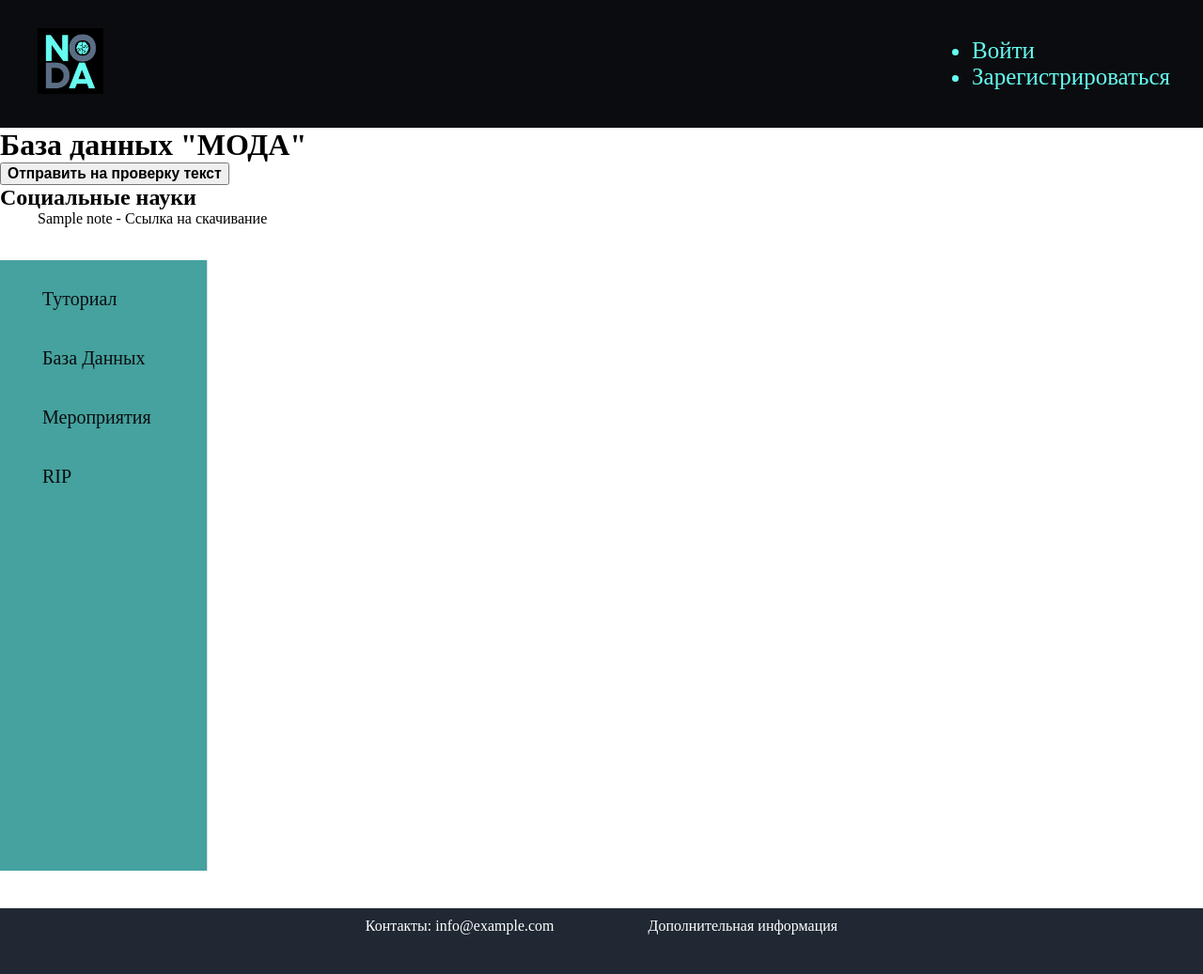
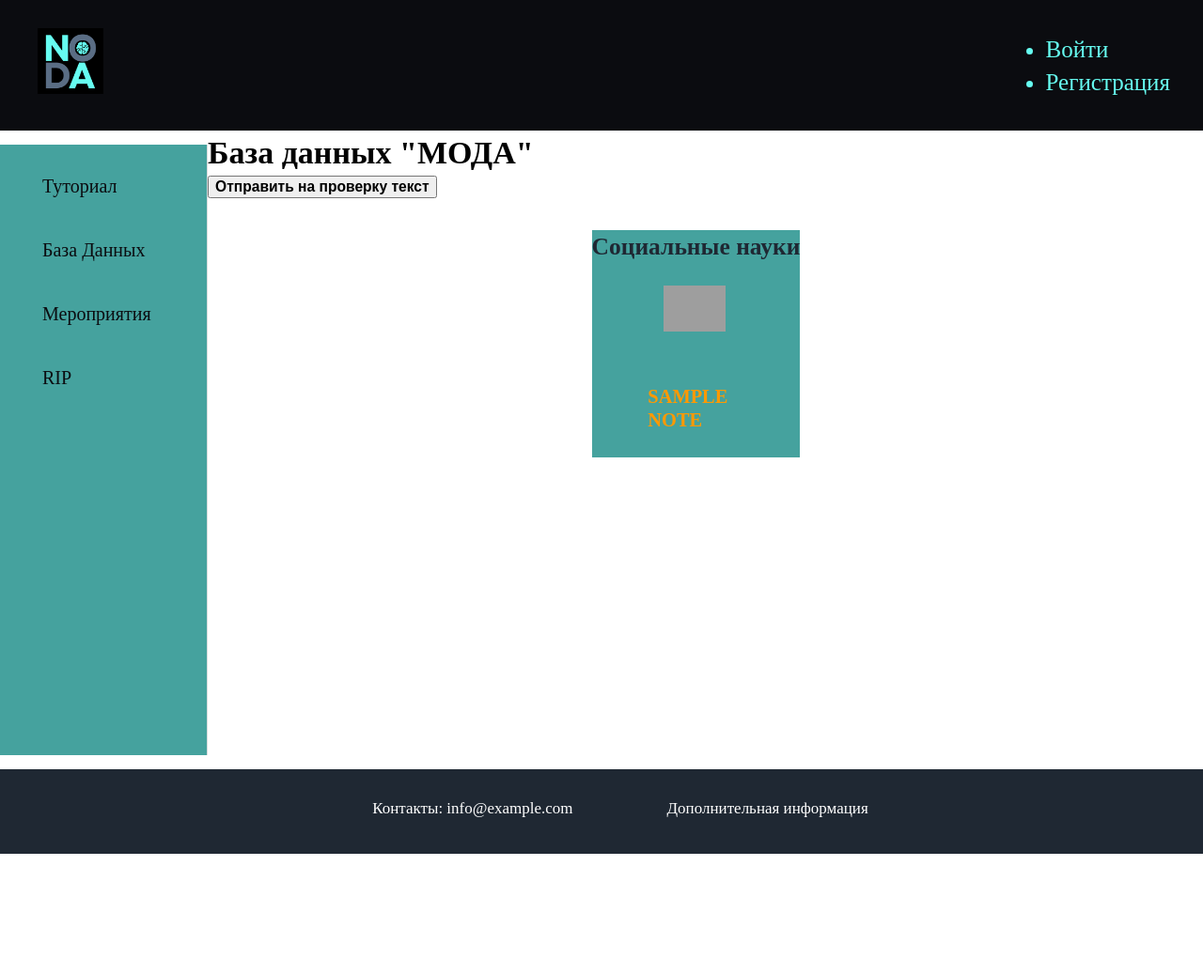
Before and after one commit to SlavicDeveloper/NODA_PROJECT, a Django app: page /notes/ in a window 1280 px wide. Shown: the whole page at 94% size. After the commit the page ends 909 px from the top, so only its background shows below. Run offline with Django 5.2, Linux system fonts and the light colour scheme; tables that the repository leaves empty hold one stand-in row (values such as "Sample post"); grey boxes are pictures that could not be loaded.

Commit message:
clean forms and  list_dispaly in django-admin
- add clean forms func in forms.py
- add class NotesAdmin for list_display in admin.py
- rewrite notes_preveiw.html and add new stylesheets
@idsosin

```diff
--- a/NODA_web/main/static/main/css/main.css
+++ b/NODA_web/main/static/main/css/main.css
@@ -36,6 +36,7 @@ a {
 
 
 .sidebar {
+    float: left;
     display: flex;
     flex-decoration: column;
     justify-content: space-between;
@@ -44,8 +45,8 @@ a {
     border-right: 1px solid #D7DBDD;
     background-color: #45A29E;
     padding: 10px;
-    margin-top: 35px;
-    margin-bottom: 40px;
+    margin-top: 15px;
+    margin-bottom: 15px;
 }
 .sidebar a{
     color: #0B0C10;
@@ -54,21 +55,21 @@ a {
     cursor: pointer;
     padding: 20px 35px;
     font-size: 20px;
-
 }
 .sidebar__item:hover {
     background-color: #EEF3F5;
     border-radius: 4px;
 }
-
 footer {
+    width: 100%;
     display: flex;
     flex-direction: row;
     justify-content: center;
     background-color: #1F2833;
     height: 50px;
     bottom: 0;
-    padding-bottom: 20px;
+    padding: 20px;
+    margin-top: 20px;
 }
 .description {
     color: #FFFFFF;
@@ -82,3 +83,101 @@ footer {
 .form-error {
     color: 	#FFA07A;
 }
+
+
+
+.card img{
+    float: center;
+    max-width:60%;
+}
+body{
+    font-size:17px;
+    line-height: 1.4;
+}
+*{
+    transition-property: background-color, border-column, box-shadow, color, opacity, text-shadow,transform;
+    transition-duration: 0.2s;
+    transition-timing-function: linear;
+}
+
+.content{
+    margin: 0 auto;
+    max-width: 1300px;
+}
+.container-header {
+
+}
+.containers {
+    display: flex;
+    justify-content: center;
+    flex-wrap: wrap;
+    padding: 1.5%;
+    box-sizing: border-box;
+    margin-top: 15px;
+}
+.container{
+    position: relative;
+    margin-bottom: 20px;
+    padding-bottom: 30px;
+    background: #45A29E;
+    color: #1F2833;
+    text-decoration: none;
+
+}
+@media (max-width: 600px) {
+    .container {
+    width: 100%;
+    }
+}
+@media (min-width: 700px) {
+    .container {
+    max-width: 100%;
+    margin-right: 20px;
+    margin-bottom: 20px;
+    }
+}
+
+
+.cards {
+    margin: 0 -10px;
+    display: flex;
+    justify-content: center;
+    flex-wrap: wrap;
+    margin-top: 20px;
+    padding: 1.5%;
+    box-sizing: border-box;
+}
+.card{
+    margin: 0 20px;
+    position: relative;
+    margin-bottom: 20px;
+    padding-bottom: 30px;
+}
+@media (max-width: 600px) {
+    .card {
+    width: 100%;
+    }
+}
+@media (min-width: 700px) {
+    .card {
+    max-width: 150px;
+    max-height: 100px;
+    float: center;
+    margin-bottom: 20px;
+    }
+}
+.card span{
+    display: block;
+}
+
+.card .card-header h3{
+    color: #FF9900;
+    text-transform: uppercase;
+    width: 100%;
+}
+.card .card-header h3{
+    font-size: 1.2em;
+    line-height: 1.2;
+    padding: 0 3.5%;
+    margin: 0;
+}
--- a/NODA_web/main/templates/main/base_index.html
+++ b/NODA_web/main/templates/main/base_index.html
@@ -22,14 +22,12 @@
                         <li><a href="{% url 'logout' %}?next={{request.path}}">Выйти</a></li>
                         {% else %}
                         <li><a href="{% url 'login' %}?next={{request.path}}">Войти</a></li>
-                        <li><a href="{% url 'register' %}?next={{request.path}}">Зарегистрироваться</a></li>
+                        <li><a href="{% url 'register' %}?next={{request.path}}">Регистрация</a></li>
                         {% endif %}
                     </ul>
             </div>
         </div>
     </div>
-    {% endblock %}
-    {% block content %}
     {% endblock %}
     <main>
         <div class="sidebar">
@@ -41,6 +39,8 @@
             </div>
         </div>
     </main>
+    {% block content %}
+    {% endblock %}
     <footer>
     <p class="description">Контакты: info@example.com</p>
     <p class="description">Дополнительная информация</p>
--- a/NODA_web/main/templates/main/notes_preview.html
+++ b/NODA_web/main/templates/main/notes_preview.html
@@ -1,61 +1,109 @@
 {% extends 'main/base_index.html' %}
+{% load static %}
 {% block content %}
+<div class="content">
+    <span class="container-header">
         <h1>База данных "МОДА"</h1>
         <button><a href="{% url 'validate' %}"><h3>Отправить на проверку текст</h3></a></button>
-
-
+    </span>
+    <div class="containers">
         {% if soc %}
+        <span class="container">
             <h2>Социальные науки</h2>
-                <ul>
+            <div class="cards">
                 {% for el in soc %}
                 {% if el.state_status == 'approve' %}
-                        {{el.doc_name}} - <a href="{{el.doc_file.url}}" class = 'btn btn-primary'>Ссылка на скачивание</a><br>
+                <a href="{{el.doc_file.url}}" class = 'card'>
+                    <span class="card">
+                        <img src="{% static 'main/css/img/doc.png' %}" alt="file" class="card">
+                        <span class="card-header"><h3 class="card-title">{{el.doc_name}}</h3></span>
+                    </span>
+                </a>
                 {% endif %}
                 {% endfor %}
-                </ul>
-
+            </div>
+        </span>
         {% endif %}
-
         {% if gum %}
+        <span class="container">
             <h2>Гуманитарные науки</h2>
-                <ul>
+            <div class="cards">
                 {% for el in gum %}
-                        {{el.doc_name}} - <a href="{{el.doc_file.url}}" class = 'btn btn-primary'>Ссылка на скачивание</a><br>
+                {% if el.state_status == 'approve' %}
+                <a href="{{el.doc_file.url}}" class = 'card'>
+                    <span class="card">
+                        <span class="card-header"><h3 class="card-title">{{el.doc_name}}</h3></span>
+                    </span>
+                </a>
+                {% endif %}
                 {% endfor %}
-                </ul>
+            </div>
+        </span>
         {% endif %}
-
         {% if est %}
+        <span class="container">
             <h2>Естественные и точные науки</h2>
-                <ul>
+            <div class="cards">
                 {% for el in est %}
-                        {{el.doc_name}} - <a href="{{el.doc_file.url}}" class = 'btn btn-primary'>Ссылка на скачивание</a><br>
+                {% if el.state_status == 'approve' %}
+                <a href="{{el.doc_file.url}}" class = 'card'>
+                    <span class="card">
+                        <span class="card-header"><h3 class="card-title">{{el.doc_name}}</h3></span>
+                    </span>
+                </a>
+                {% endif %}
                 {% endfor %}
-                </ul>
+            </div>
+        </span>
         {% endif %}
         {% if med %}
+        <span class="container">
             <h2>Медицинские науки</h2>
-                <ul>
+            <div class="cards">
                 {% for el in med %}
-                        {{el.doc_name}} - <a href="{{el.doc_file.url}}" class = 'btn btn-primary'>Ссылка на скачивание</a><br>
+                {% if el.state_status == 'approve' %}
+                <a href="{{el.doc_file.url}}" class = 'card'>
+                    <span class="card">
+                        <span class="card-header"><h3 class="card-title">{{el.doc_name}}</h3></span>
+                    </span>
+                </a>
+                {% endif %}
                 {% endfor %}
-                </ul>
+            </div>
+        </span>
         {% endif %}
         {% if tech %}
+        <span class="container">
             <h2>Технологии и техника</h2>
-                <ul>
+            <div class="cards">
                 {% for el in tech %}
-                        {{el.doc_name}} - <a href="{{el.doc_file.url}}" class = 'btn btn-primary'>Ссылка на скачивание</a><br>
+                {% if el.state_status == 'approve' %}
+                <a href="{{el.doc_file.url}}" class = 'card'>
+                    <span class="card">
+                        <span class="card-header"><h3 class="card-title">{{el.doc_name}}</h3></span>
+                    </span>
+                </a>
+                {% endif %}
                 {% endfor %}
-                </ul>
+        </div>
+    </span>
     {% endif %}
     {% if selhoz %}
+    <span class="container">
         <h2>Сельскохозяйственные науки</h2>
-                <ul>
+        <div class="cards">
             {% for el in selhoz %}
-                        {{el.doc_name}} - <a href="{{el.doc_file.url}}" class = 'btn btn-primary'>Ссылка на скачивание</a><br>
+            {% if el.state_status == 'approve' %}
+            <a href="{{el.doc_file.url}}" class = 'card'>
+                <span class="card">
+                    <span class="card-header"><h3 class="card-title">{{el.doc_name}}</h3></span>
+                </span>
+            </a>
+            {% endif %}
             {% endfor %}
-                </ul>
+        </div>
+    </span>
     {% endif %}
-
+    </span>
+</div>
 {% endblock %}
```
Also changed, not shown: NODA_web/main/admin.py (+7 -1 lines), NODA_web/main/forms.py (+14 -19 lines). Lines whose indentation alone changed are shown as unchanged.
